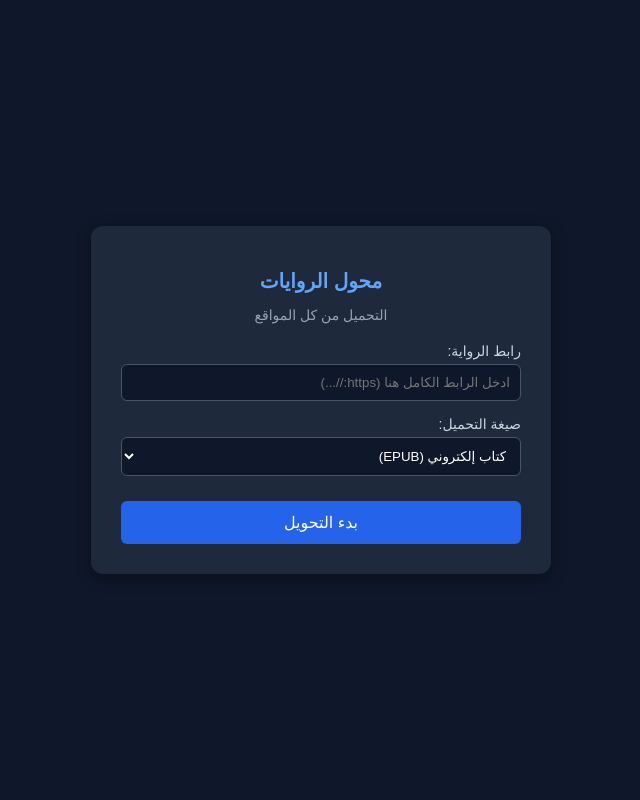
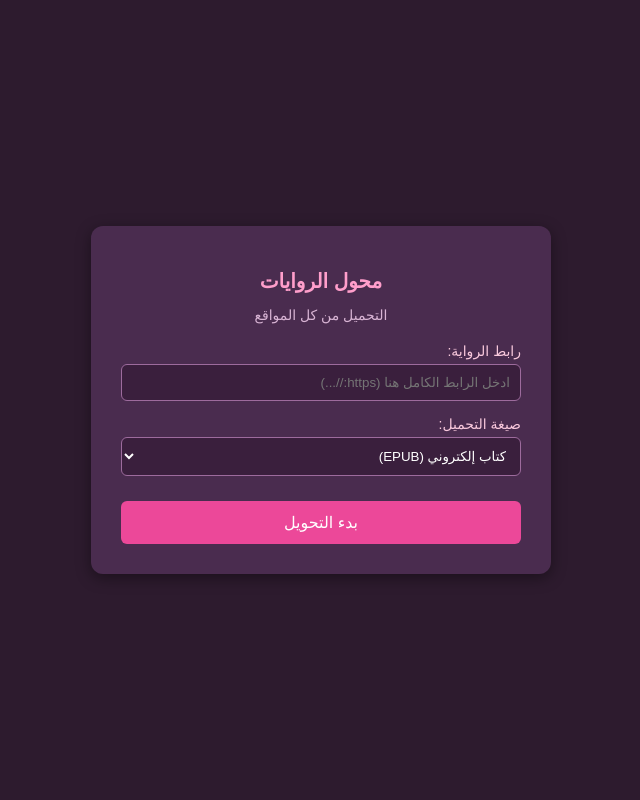
Before and after one commit to maigfx1997/Novel-, a Flask app: page / in a window 1280 px wide. Shown: the whole page, without its empty margins (319-959 px from the left). Run offline with Flask 3, Linux system fonts and the light colour scheme.

Commit message:
Update new_doc.html

```diff
--- a/templates/new_doc.html
+++ b/templates/new_doc.html
@@ -5,22 +5,23 @@
     <meta name="viewport" content="width=device-width, initial-scale=1.0">
     <title>محول الروايات الشامل</title>
     <style>
-        body { font-family: Arial, sans-serif; background-color: #0f172a; color: #fff; display: flex; justify-content: center; align-items: center; height: 100vh; margin: 0; }
-        .card { background: #1e293b; padding: 30px; border-radius: 12px; box-shadow: 0 4px 15px rgba(0,0,0,0.4); width: 400px; max-width: 90%; }
-        h1 { color: #60a5fa; font-size: 20px; text-align: center; margin-bottom: 10px; }
-        .subtitle { color: #94a3b8; font-size: 14px; margin-bottom: 20px; text-align: center; }
+        body { font-family: Arial, sans-serif; background-color: #2d1b2e; color: #fff; display: flex; justify-content: center; align-items: center; height: 100vh; margin: 0; }
+        .card { background: #4a2c4f; padding: 30px; border-radius: 12px; box-shadow: 0 4px 15px rgba(0,0,0,0.4); width: 400px; max-width: 90%; }
+        h1 { color: #ff9ecb; font-size: 20px; text-align: center; margin-bottom: 10px; }
+        .subtitle { color: #d8b4d4; font-size: 14px; margin-bottom: 20px; text-align: center; }
         .form-group { margin-bottom: 15px; text-align: right; }
-        label { display: block; margin-bottom: 5px; font-size: 14px; color: #cbd5e1; }
-        input, select { width: 100%; padding: 10px; border-radius: 6px; border: 1px solid #475569; background-color: #0f172a; color: #fff; box-sizing: border-box; }
-        button { width: 100%; padding: 12px; background-color: #2563eb; border: none; border-radius: 6px; color: #fff; font-size: 16px; cursor: pointer; margin-top: 10px; }
-        button:hover { background-color: #1d4ed8; }
+        label { display: block; margin-bottom: 5px; font-size: 14px; color: #f8c8dc; }
+        input, select { width: 100%; padding: 10px; border-radius: 6px; border: 1px solid #9d6b9d; background-color: #3a1f3d; color: #fff; box-sizing: border-box; }
+        input:focus, select:focus { outline: none; border-color: #ff9ecb; }
+        button { width: 100%; padding: 12px; background-color: #ec4899; border: none; border-radius: 6px; color: #fff; font-size: 16px; cursor: pointer; margin-top: 10px; }
+        button:hover { background-color: #db2777; }
         #statusMessage { margin-top: 15px; padding: 10px; border-radius: 6px; display: none; font-size: 14px; }
     </style>
 </head>
 <body>
     <div class="card">
         <h1>محول الروايات</h1>
-<p class="subtitle">التحميل من كل المواقع</p>
+        <p class="subtitle">التحميل من كل المواقع</p>
 
         <div class="form-group">
             <label for="novelUrl">رابط الرواية:</label>
@@ -54,7 +55,7 @@
             }
 
             statusDiv.style.display = 'block';
-            statusDiv.style.background = '#3b82f6';
+            statusDiv.style.background = '#ec4899';
             statusDiv.style.color = '#ffffff';
             statusDiv.innerText = '...جاري سحب الفصول وتجهيز الملف، يرجى الانتظار';
 
@@ -92,8 +93,8 @@
                 a.remove();
                 window.URL.revokeObjectURL(downloadUrl);
 
-                statusDiv.style.background = '#06e4e3b';
-                statusDiv.style.color = '#3d4399';
+                statusDiv.style.background = '#f9a8d4';
+                statusDiv.style.color = '#3d1230';
                 statusDiv.innerText = 'تم التحميل بنجاح!';
 
             } catch (error) {
```
